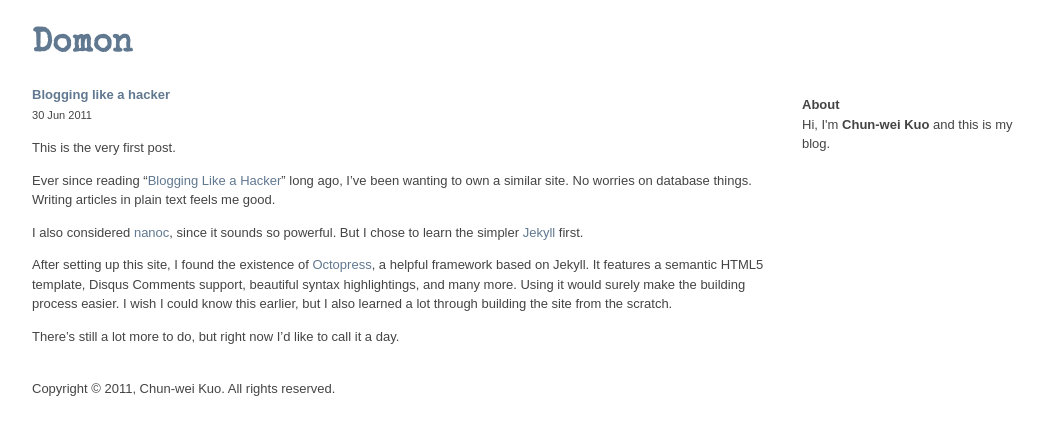
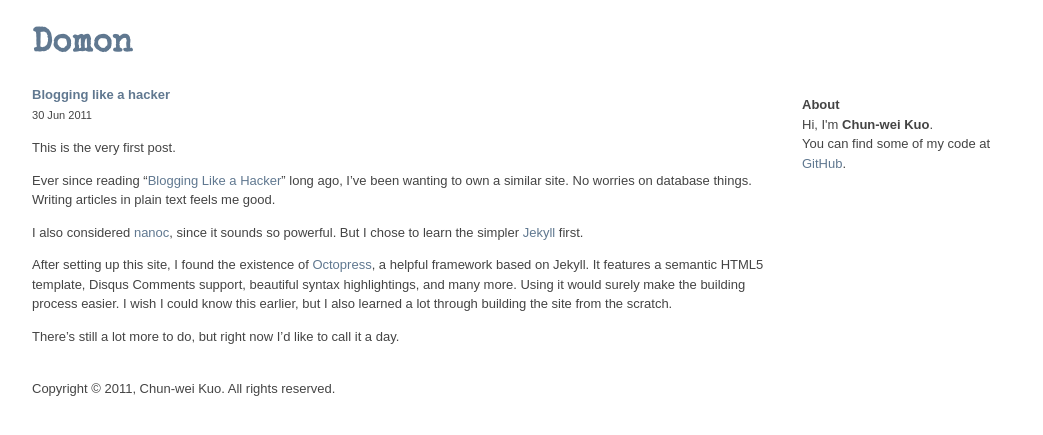
Before and after one commit to Domon/domon.github.com, a Jekyll site: the page built from index.html, in a window 1280 px wide. Shown: the top 435 px of the page, without its empty margins (108-1151 px from the left). Built offline with Jekyll 4.4.1, drawn with Linux system fonts in a browser that asks for light colours; nearby versions of some CDN libraries; Markdown is read by kramdown in place of the engine named in the settings.

Commit message:
Improve About section

```diff
--- a/_layouts/default.html
+++ b/_layouts/default.html
@@ -36,7 +36,8 @@
       <h1>Sidebar</h1>
       <section>
         <h2>About</h2>
-        <p>Hi, I'm <strong>Chun-wei Kuo</strong> and this is my blog.</p>
+        <p>Hi, I'm <strong>Chun-wei Kuo</strong>.</p>
+        <p>You can find some of my code at <a href="https://github.com/Domon">GitHub</a>.</p>
       </section>
     </aside>
   </div>
```
